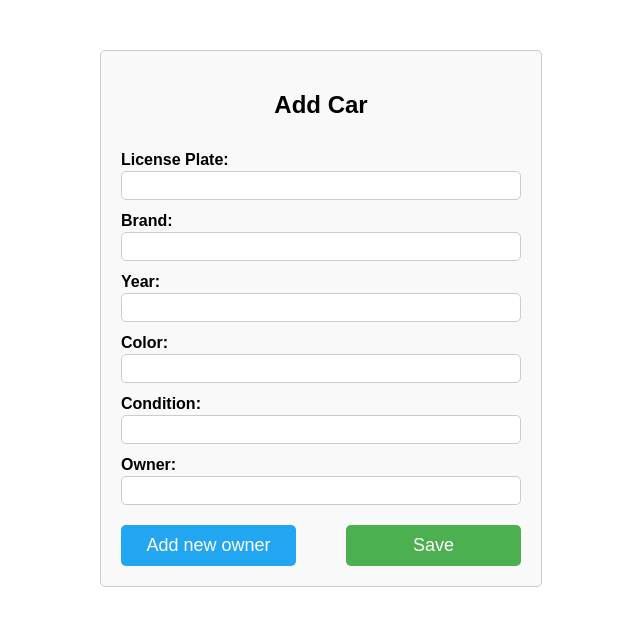
After one commit to Vartan14/car-app-api, a Django app: template app/car/templates/add_car.html in a window 1280 px wide. The commit adds this page. Shown: the top 626 px of the page, without its empty margins (319-959 px from the left). Run offline with Django 5.2, Linux system fonts and the light colour scheme; the template is opened without the code that fills it, so the values that code supplies are empty, except form fields; tables that the repository leaves empty hold one stand-in row (values such as "Sample post"); form fields are guessed from the names that the template uses.

Commit message:
Lab2.Add form page and css styles

```diff
--- /dev/null
+++ b/app/car/templates/add_car.html
@@ -0,0 +1,34 @@
+{% load static %}
+
+<!DOCTYPE html>
+<html lang="en-us">
+<head>
+    <title>Add Car</title>
+    <link rel="stylesheet" href="{% static 'css/form.css' %}">
+</head>
+<body>
+    <div class="form-container">
+        <h2>Add Car</h2>
+        <form method="post">
+            {% csrf_token %}
+
+            <label for="id_license_plate">License Plate:</label>
+            {{ form.license_plate }}
+            <label for="id_brand">Brand:</label>
+            {{ form.brand }}
+            <label for="id_year">Year:</label>
+            {{ form.year }}
+            <label for="id_color">Color:</label>
+            {{ form.color }}
+            <label for="id_condition">Condition:</label>
+            {{ form.condition }}
+            <label for="id_owner">Owner:</label>
+            {{ form.owner }}
+            <div class="button-container">
+                <a href="{% url 'add-owner' %}"><button type="button">Add new owner</button></a>
+                <button type="submit">Save</button>
+            </div>
+        </form>
+    </div>
+</body>
+</html>
--- /dev/null
+++ b/app/static/css/form.css
@@ -0,0 +1,62 @@
+ body {
+     font-family: Arial, sans-serif;
+ }
+
+.form-container {
+    width: 400px;
+    margin: 50px auto auto;
+    padding: 20px;
+    border: 1px solid #ccc;
+    border-radius: 5px;
+    background-color: #f9f9f9;
+}
+
+h2 {
+    text-align: center;
+}
+
+form {
+    display: flex;
+    flex-direction: column;
+}
+label {
+    font-weight: bold;
+    margin-top: 12px;
+    margin-bottom: 2px;
+}
+
+input, select {
+    padding: 6px;
+    border-radius: 5px;
+    border: 1px solid #ccc;
+}
+
+.button-container {
+    display: flex;
+    align-items: center;
+    justify-content: space-between;
+}
+
+button {
+    width: 175px;
+    padding: 10px 20px;
+    margin-top: 20px;
+    background-color: #4CAF50;
+    color: white;
+    border: none;
+    border-radius: 5px;
+    cursor: pointer;
+    font-size: 18px;
+}
+
+button:hover {
+    background-color: #45a049;
+}
+
+button[type='button'] {
+    background-color:#22a6f2;
+}
+
+button[type='button']:hover {
+    background-color: #239ade;
+}
```
Also changed, not shown: app/car/templates/add_owner.html (added, +29 -0 lines), app/car/templates/car_table.html (+15 -5 lines), app/car/templates/owner_detail.html (+9 -5 lines), app/static/css/car.css (added, +65 -0 lines), app/static/css/owner.css (added, +43 -0 lines), app/car/forms.py (added).
